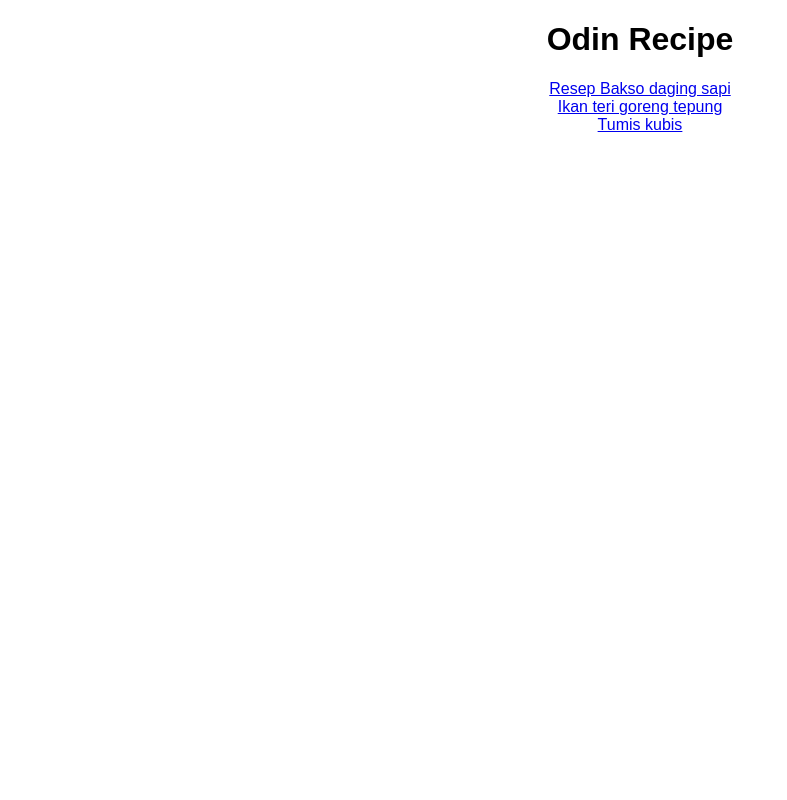
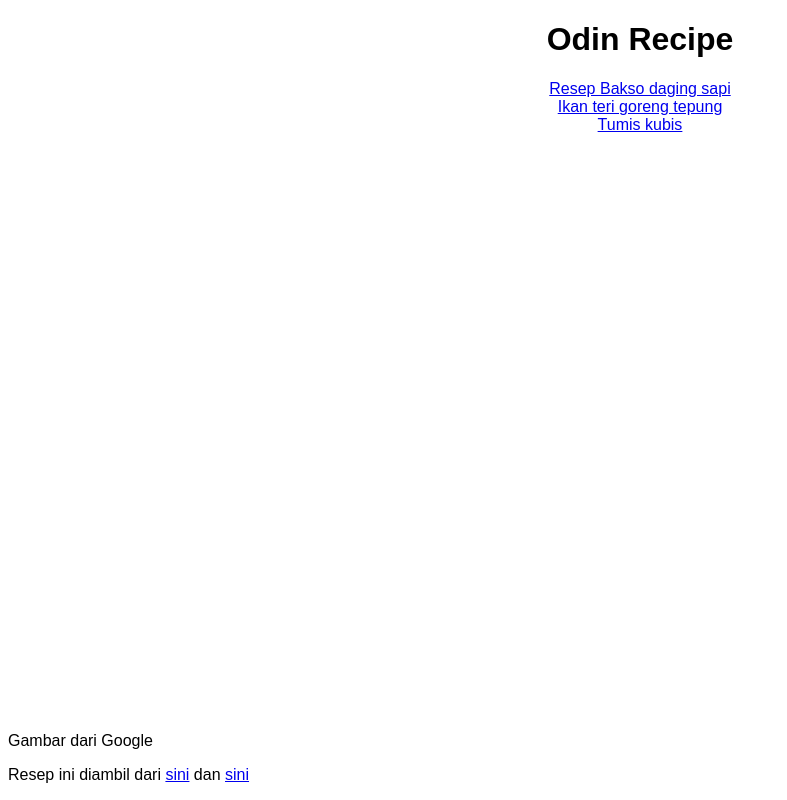
Before and after one commit to MuchtarHasan758/odin-recipes, a plain HTML site: page index.html in a window 1280 px wide. Shown: the whole page, without its empty margins (0-787 px from the left). Drawn offline with Linux system fonts and the light colour scheme.

Commit message:
Menambah footer dan source link resep

```diff
--- a/index.html
+++ b/index.html
@@ -12,5 +12,11 @@
         <a href="./recipes/ikan-teri-goreng-tepung.html">Ikan teri goreng tepung</a>
         <a href="./recipes/tumis-kubis.html">Tumis kubis</a>
         </div>
+        <div id="footer">
+        <footer>
+            <p>Gambar dari Google</p>
+            <p>Resep ini diambil dari <a href="https://cookpad.com/id/resep/16614958-bakso-full-daging-sapi-kenyal?ref=search&search_term=bakso%20sapi%20kenyal">sini</a> dan <a href="https://www.briliofood.net/resep/21-resep-masakan-rumahan-sederhana-enak-dan-praktis-untuk-pemula-220527e.html">sini</a></p>
+        </footer>
+        </div>
     </body>
 </html>
--- a/style.css
+++ b/style.css
@@ -18,3 +18,8 @@ img {
     border-radius: 6px;
     box-sizing: border-box;
 }
+
+#footer {
+    position: absolute;
+    bottom: 0;
+}
```
